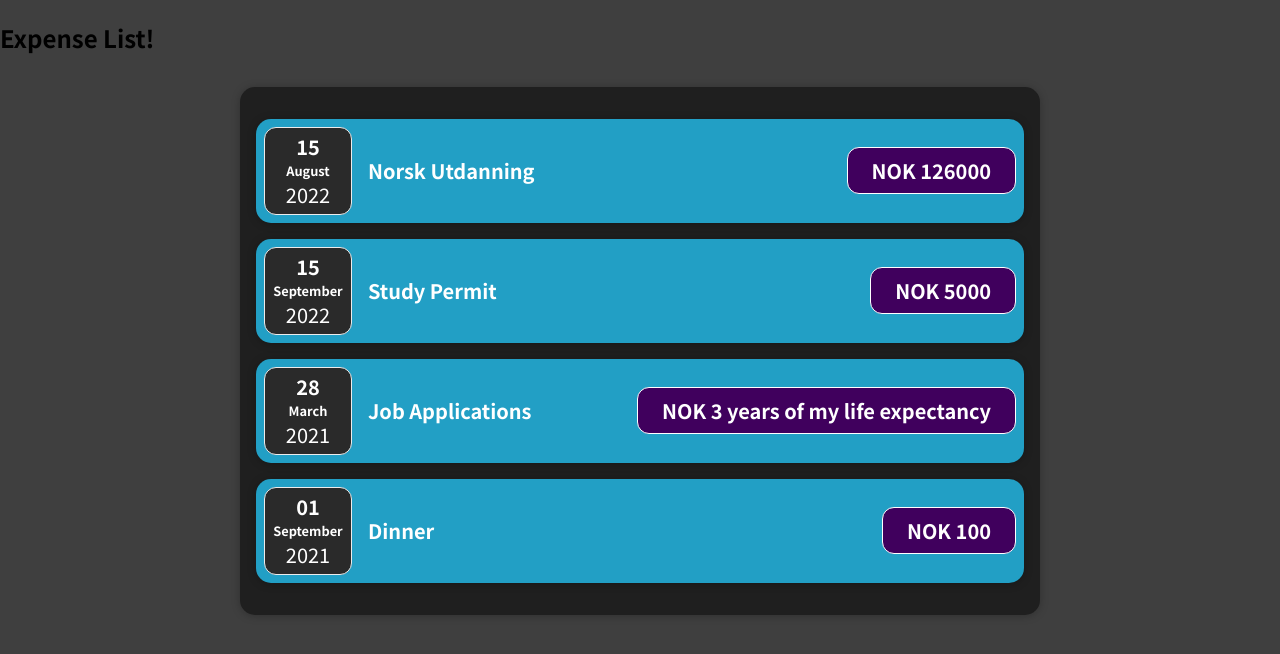
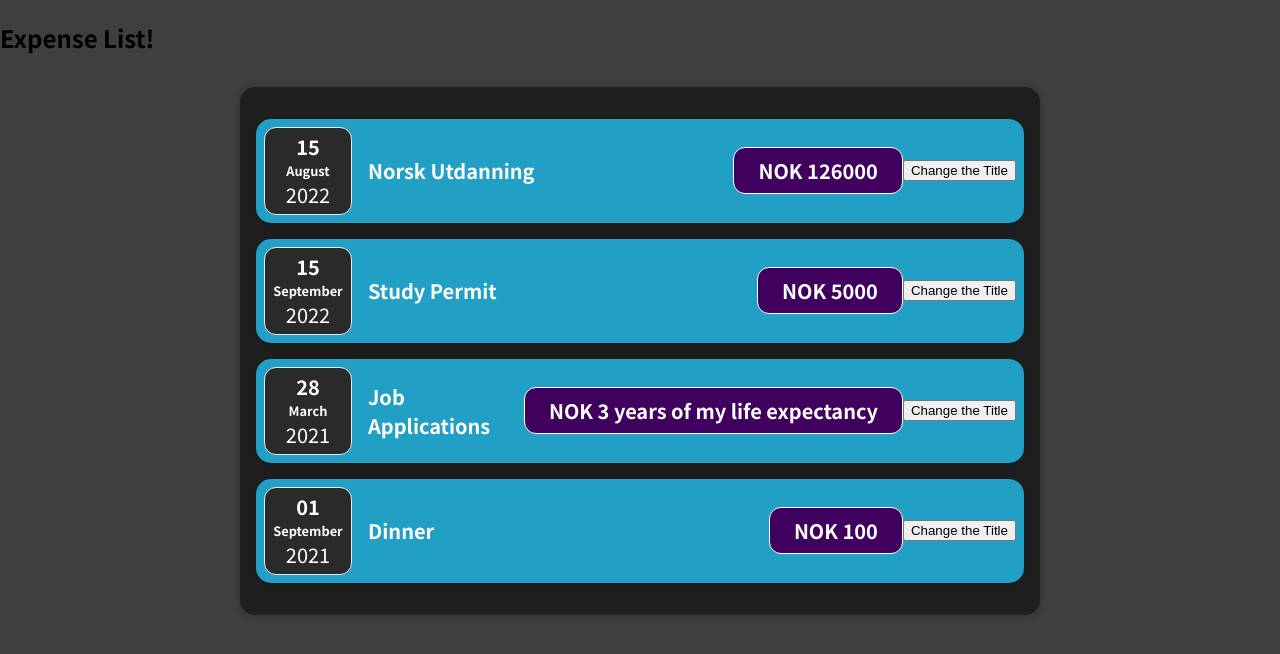
Before and after one commit to Zeusslayer/React_JS, a React (Create React App) app in the folder 01-first-react-app/: page / in a window 1280 px wide. Shown: the top 654 px of the page. Built offline with nearby package versions, Linux system fonts and the light colour scheme.

Commit message:
Button handler added

```diff
--- a/01-first-react-app/src/components/Expenses/ExpenseItem.js
+++ b/01-first-react-app/src/components/Expenses/ExpenseItem.js
@@ -5,14 +5,11 @@ import "./ExpenseItem.css"; // must import css to the js file
 
 const ExpenseItem = (props) => {
   // use the const to hard-code data and use props to access App.js attributes
-
-  /* const expenseDate = new Date(2021, 8, 28); //september
-  const expenseTitle = "Car Insurance";
-  const expenseAmount = 294.67; */
-
   //return should only return one div, there may be others inside it
   //adding css to divs with className
   //you can add operations inside the brackets
+
+  const clickHandler = () => {console.log("Clicked")};
 
   return (
     <Card className="expense-item">
@@ -21,6 +18,7 @@ const ExpenseItem = (props) => {
         <h2>{props.title}</h2>
         <div className="expense-item__price">NOK {props.amount}</div>
       </div>
+      <button onClick={clickHandler}>Change the Title</button>
     </Card>
   );
 };
```
